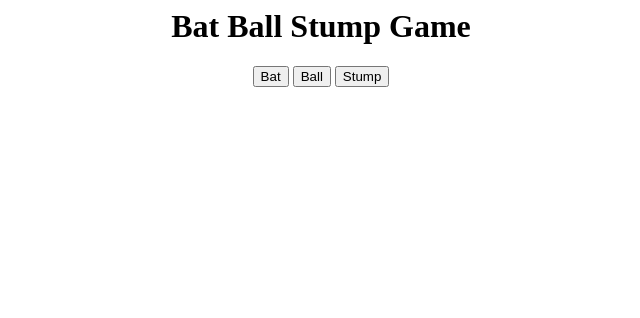
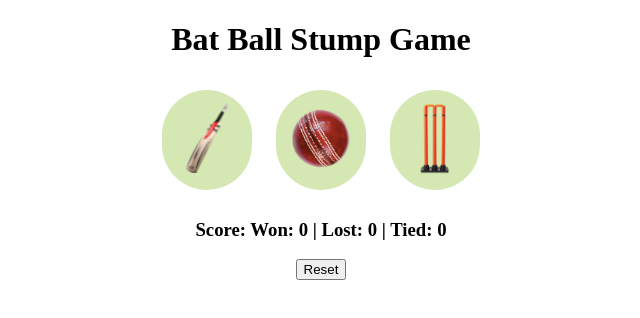
Before and after one commit to ind-abhishek/Bat-Ball-Stump-Game, a plain HTML site: page index.html in a window 1280 px wide. Shown: the whole page, without its empty margins (319-959 px from the left). Drawn offline with Linux system fonts and the light colour scheme.

Commit message:
Ui Update

```diff
--- a/index.html
+++ b/index.html
@@ -1,6 +1,9 @@
+<!DOCTYPE html>
 <html lang="en">
 
 <head>
+  <meta charset="UTF-8">
+  <meta name="viewport" content="width=device-width, initial-scale=1.0">
   <title>Bat Ball Stump Game</title>
   <link rel="stylesheet" href="style.css">
 </head>
@@ -8,37 +11,69 @@
 <body>
   <h1>Bat Ball Stump Game</h1>
 
-  <button id="Bat" onclick="
+
+
+
+  <button class="choise-btn" id="Bat" onclick="
       let computerChoice = generateComputerChoice();
       let resultMsg = getResult('Bat', computerChoice);
-      showResult('Bat', computerChoice, resultMsg);">Bat</button>
+      showResult('Bat', computerChoice, resultMsg);">
+    <img src="/images/bat.png" alt="bat" class="choise-image">
+  </button>
 
-  <button id="Ball" onclick="
+  <button class="choise-btn" id="Ball" onclick="
       computerChoice = generateComputerChoice();
       resultMsg = getResult('Ball', computerChoice);
-      showResult('Ball', computerChoice, resultMsg);">Ball</button>
+      showResult('Ball', computerChoice, resultMsg);">
+    <img src="/images/ball.png" alt="ball" class="choise-image">
+  </button>
 
-  <button id="Stump" onclick="
+  <button class="choise-btn" id="Stump" onclick="
       computerChoice = generateComputerChoice();
       resultMsg = getResult('Stump', computerChoice);
-      showResult('Stump', computerChoice, resultMsg);">Stump</button>
+      showResult('Stump', computerChoice, resultMsg);">
+    <img src="/images/stump.png" alt="Stump" class="choise-image">
+  </button>
+
+
+
+  <h3 id="user-move"></h3>
+  <h3 id="computer-move"></h3>
+  <h3 id="Result"></h3>
+  <h3 id="score"></h3>
+
+  <button id="reset" onclick="localStorage.clear();
+      resetScore();">Reset</button>
+
 
   <script>
 
-    let score = {
-      win: 0,
-      lost: 0,
-      tie: 0,
-    };
+    let scoreStr = localStorage.getItem('Score');
+    let score;
+    resetScore(scoreStr);
 
+    function resetScore(scoreStr) {
+
+      score = scoreStr ? JSON.parse(scoreStr) : {
+        win: 0,
+        lost: 0,
+        tie: 0,
+      };
+
+      score.displayScore = function () {
+        return 'Won: ' + this.win + ' | Lost: ' + this.lost + ' | Tied: ' + this.tie;
+      }
+
+      showResult();
+    }
 
     function generateComputerChoice() {
       let randomNumber = Math.random() * 3;
 
       if (randomNumber > 0 && randomNumber <= 1) {
-        return 'bat';
+        return 'Bat';
       } else if (randomNumber > 1 && randomNumber <= 2) {
-        return 'ball';
+        return 'Ball';
       } else {
         return 'Stump';
       }
@@ -48,37 +83,37 @@
       let resultMsg;
 
       if (userMove === 'Bat') {
-        if (computerMove === 'ball') {
+        if (computerMove === 'Ball') {
           score.win++;
           resultMsg = 'You won.';
-        } else if (computerMove === 'bat') {
+        } else if (computerMove === 'Bat') {
           score.tie++;
-          resultMsg = 'Its a tie';
+          resultMsg = 'It\'s a tie';
         } else if (computerMove === 'Stump') {
           score.lost++;
           resultMsg = 'Computer won.';
         }
       } else if (userMove === 'Ball') {
-        if (computerMove === 'ball') {
+        if (computerMove === 'Ball') {
           score.tie++;
-          resultMsg = 'Its a tie';
-        } else if (computerMove === 'bat') {
+          resultMsg = 'It\'s a tie';
+        } else if (computerMove === 'Bat') {
           score.lost++;
           resultMsg = 'Computer won';
         } else if (computerMove === 'Stump') {
           score.win++;
-          resultMsg = 'User Won';
+          resultMsg = 'User won';
         }
       } else if (userMove === 'Stump') {
-        if (computerMove === 'ball') {
+        if (computerMove === 'Ball') {
           score.win++;
           resultMsg = 'Computer won';
-        } else if (computerMove === 'bat') {
+        } else if (computerMove === 'Bat') {
           score.lost++;
           resultMsg = 'Computer won';
         } else if (computerMove === 'Stump') {
           score.tie++;
-          resultMsg = 'Its a tie';
+          resultMsg = 'It\'s a tie';
         }
       }
 
@@ -86,15 +121,20 @@
     }
 
     function showResult(userMove, computerMove, result) {
-      // console.log(score);
-      alert(`You chose ${userMove}. Computer Choice is ${computerMove} and
-      -------------------
-         ${result}
-      -------------------
-      won: ${score.win}
-      Lost: ${score.lost}
-      tie:${score.tie}`);
+      localStorage.setItem('Score', JSON.stringify(score));
+
+      document.querySelector('#user-move').innerText =
+        userMove ? 'You chose ' + userMove : '';
+
+      document.querySelector('#computer-move').innerText =
+        computerMove ? 'Computer Choice is ' + computerMove : '';
+
+      document.querySelector('#Result').innerText =
+        result ? 'Result ' + result : '';
+
+      document.querySelector('#score').innerText = 'Score: ' + score.displayScore();
     }
+
 
   </script>
 </body>
--- a/style.css
+++ b/style.css
@@ -1,3 +1,18 @@
 body{
   text-align: center;
 }
+
+.choise-image{
+  height: 75px;
+    width: auto;
+}
+
+.choise-btn{
+  height: 100px;
+  width: 90px;
+  border: none;
+  margin: 10px;
+  background-color: rgba(124, 178, 17, 0.317);
+  border-radius: 50px;
+  cursor: pointer;
+}
```
Also changed, not shown: images/ball.png (added), images/bat.png (added), images/stump.png (added).
